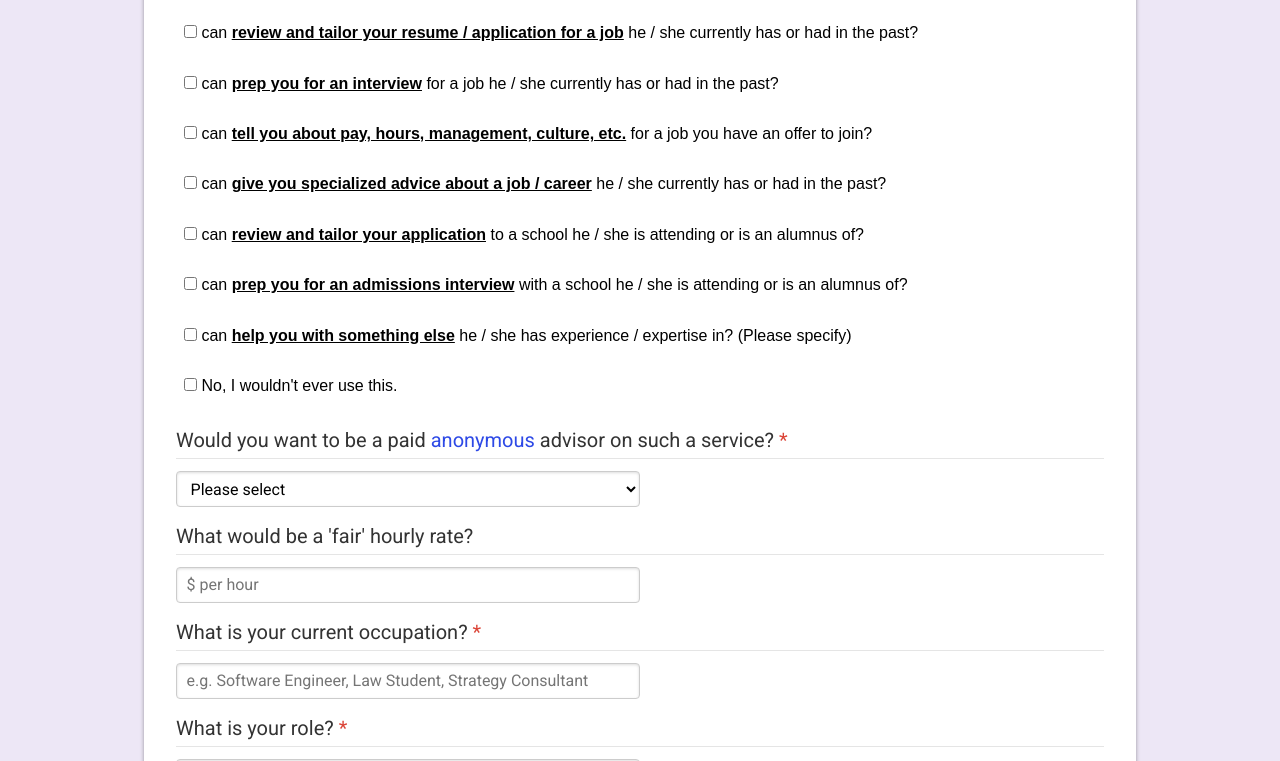
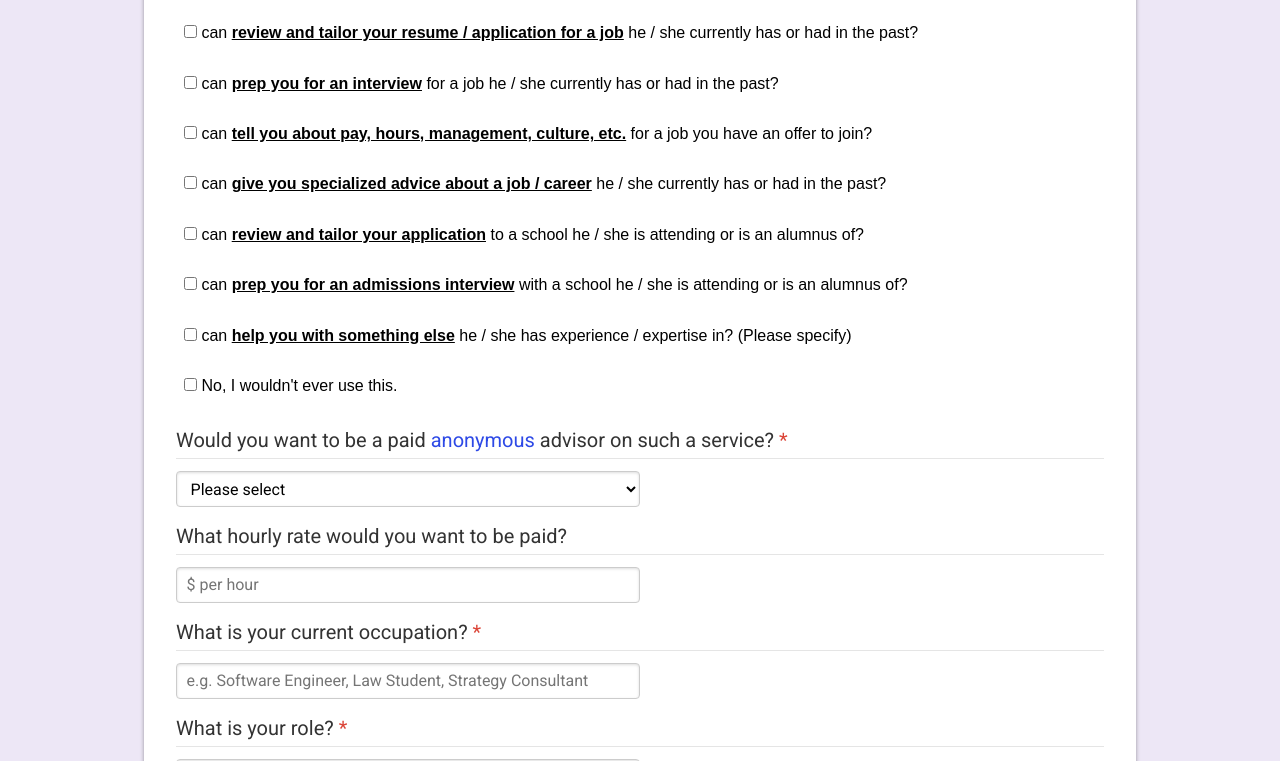
Before and after one commit to monaqvi/sheets-survey, a website: page client/index.html in a window 1280 px wide. Shown: the part 339-1100 px from the top of the page. Drawn offline with nearby package versions, Linux system fonts and the light colour scheme.

Commit message:
Change expert_rate question

```diff
--- a/client/index.html
+++ b/client/index.html
@@ -374,7 +374,7 @@
 
           <fieldset>
             <legend>
-              What would be a 'fair' hourly rate?
+              What hourly rate would you want to be paid?
             </legend>
             <input id="expert_hourly_rate" type="number" min="0" class="pure-u-1 pure-u-md-1-2" name="price" placeholder="$ per hour">
           </fieldset>
```
